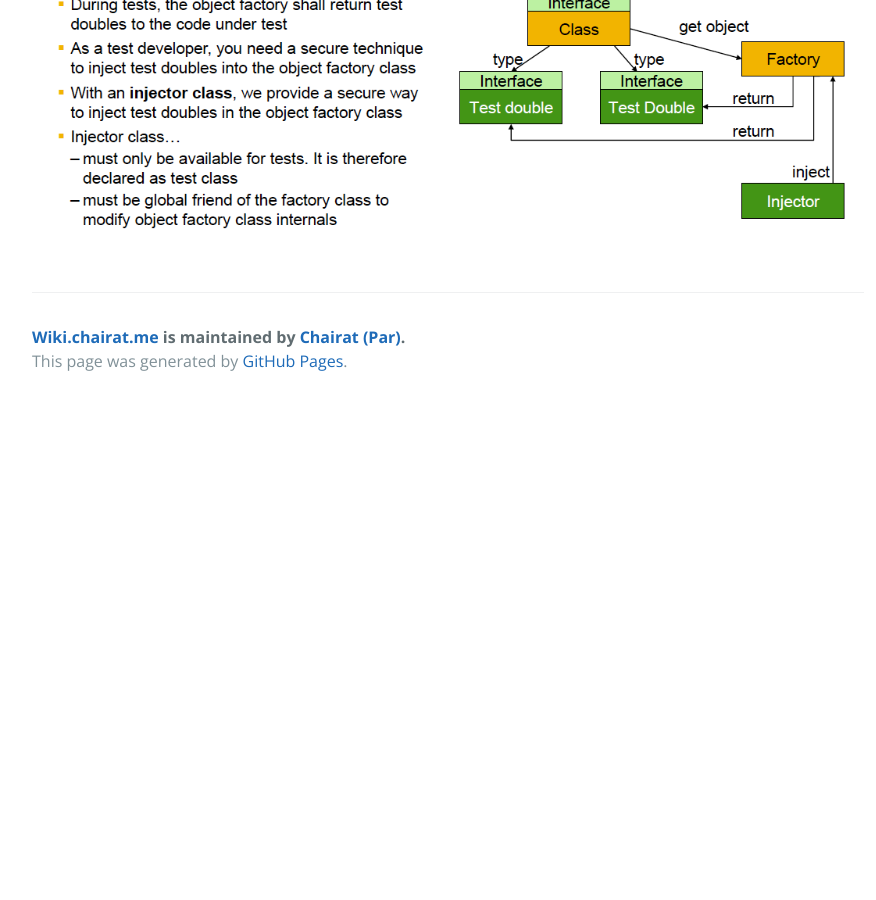
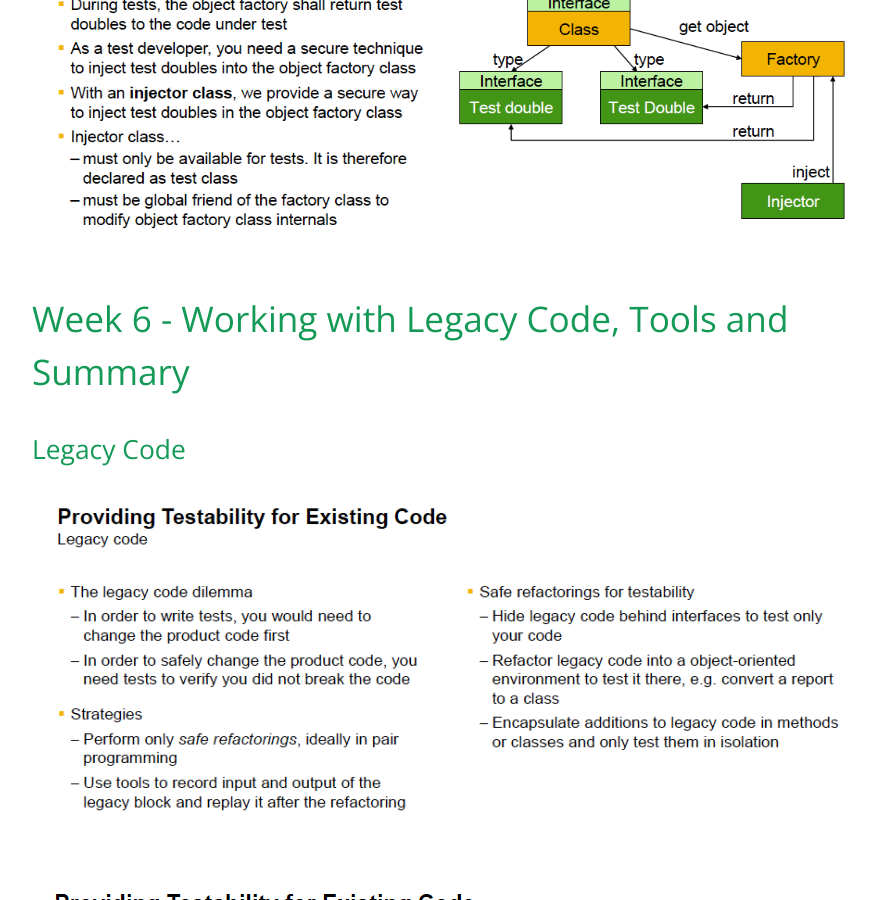
Before and after one commit to shruti170901/hola.github.io, a Jekyll site: the page built from abap/wtc-1.md, in a window 1280 px wide and 900 px high, scrolled down 7608 px. Shown: the whole window, without its empty margins (192-1068 px from the left). Built offline with Jekyll 4.4.1, drawn with Linux system fonts in a browser that asks for light colours; the repository's description, which GitHub fills in, is left out; before the commit the page ends 8013 px from its top, so only the background shows below that.

Commit message:
Update wtc-1.md

```diff
--- a/abap/wtc-1.md
+++ b/abap/wtc-1.md
@@ -67,3 +67,13 @@ No content
 ![Object Factory Class](/uploads/abap/object-factory-class.png "Object Factory Class")
 
 ![Secure Injection](/uploads/abap/secure-injection.png "Secure Injection")
+
+# Week 6 - Working with Legacy Code, Tools and Summary
+
+## Legacy Code
+
+![](/uploads/abap/testability_for_existing_codes.png)
+
+![](/uploads/abap/copy_code_to_class.png)
+
+![](/uploads/abap/replace_report_with_class.png)
```
